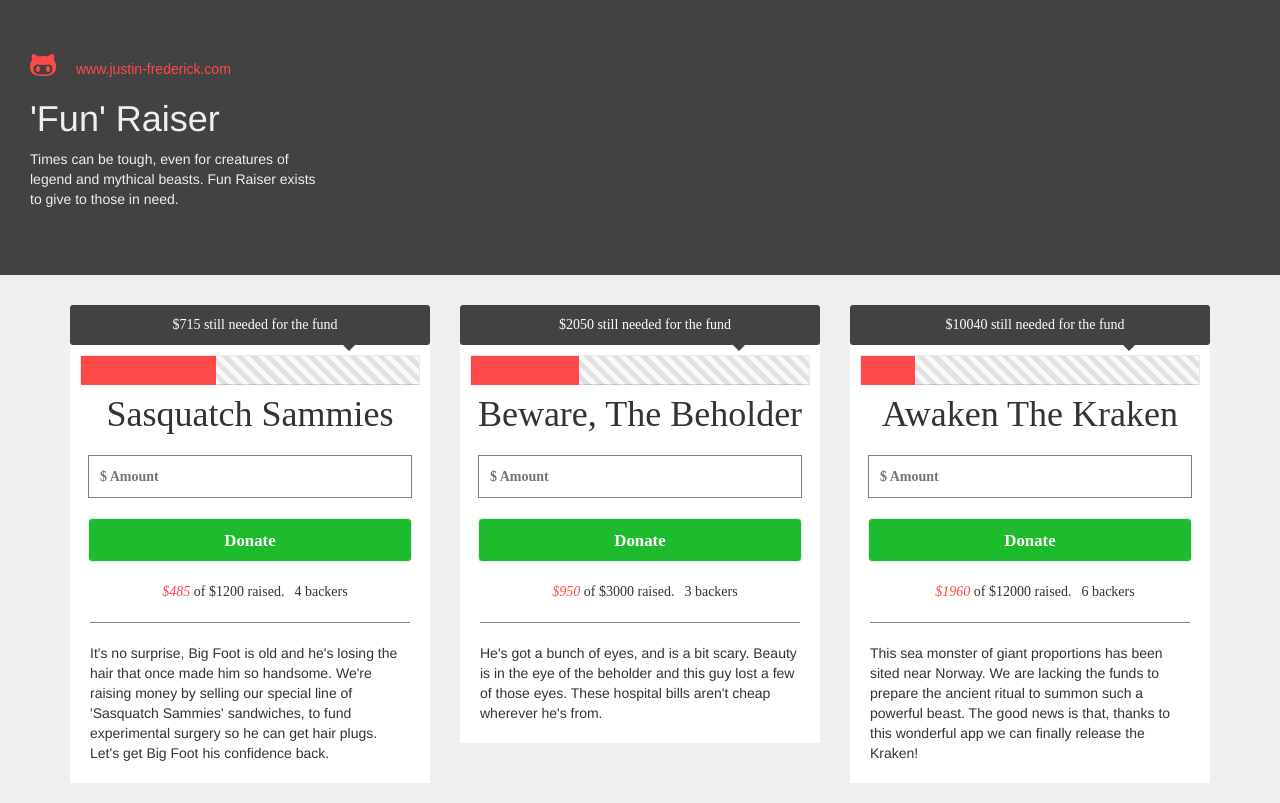
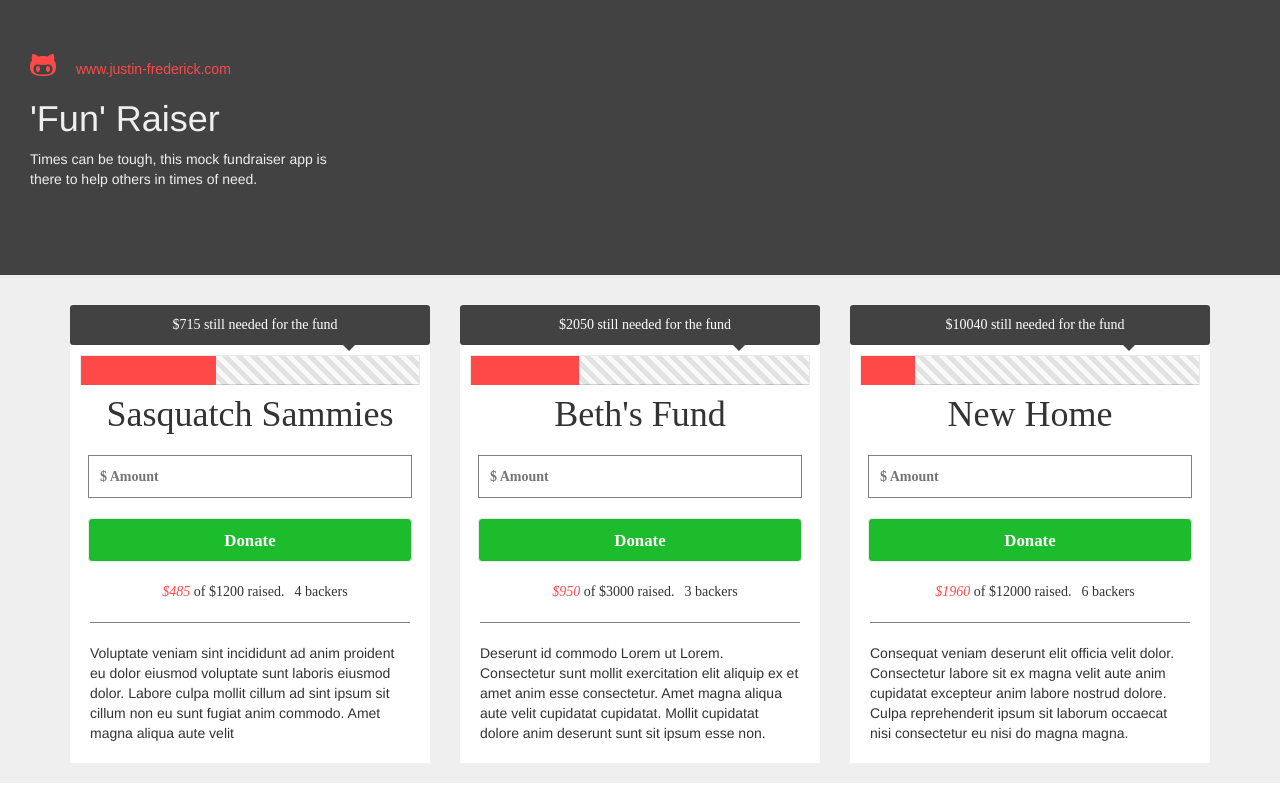
Before and after one commit to Jfrederick12/react-fundraiser, a React (Create React App) app: page / in a window 1280 px wide. Built offline with nearby package versions, Linux system fonts and the light colour scheme.

Commit message:
update json data

```diff
--- a/src/components/header.js
+++ b/src/components/header.js
@@ -12,7 +12,7 @@ class Header extends Component {
 					</nav>
 				</div>
     		<h1>'Fun' Raiser</h1>
-    		<p>Times can be tough, even for creatures of legend and mythical beasts. Fun Raiser exists to give to those in need.</p>
+    		<p>Times can be tough, this mock fundraiser app is there to help others in times of need.</p>
     	</div>
 		)
 	}
--- a/src/data/fundraisers.json
+++ b/src/data/fundraisers.json
@@ -5,7 +5,7 @@
 		"goal": 1200,
 		"amountRaised": 485,
 		"daysLeft": 7,
-		"description": "It's no surprise, Big Foot is old and he's losing the hair that once made him so handsome. We're raising money by selling our special line of 'Sasquatch Sammies' sandwiches, to fund experimental surgery so he can get hair plugs. Let's get Big Foot his confidence back.",
+		"description": "Voluptate veniam sint incididunt ad anim proident eu dolor eiusmod voluptate sunt laboris eiusmod dolor. Labore culpa mollit cillum ad sint ipsum sit cillum non eu sunt fugiat anim commodo. Amet magna aliqua aute velit",
 		"ended": false,
 		"pledgeMet": false,
 		"doners": [
@@ -33,11 +33,11 @@
 	},
 	{
 		"id": 1,
-		"name": "Beware, The Beholder",
+		"name": "Beth's Fund",
 		"goal": 3000,
 		"amountRaised": 950,
 		"daysLeft": 7,
-		"description": "He's got a bunch of eyes, and is a bit scary. Beauty is in the eye of the beholder and this guy lost a few of those eyes. These hospital bills aren't cheap wherever he's from. ",
+		"description": "Deserunt id commodo Lorem ut Lorem. Consectetur sunt mollit exercitation elit aliquip ex et amet anim esse consectetur. Amet magna aliqua aute velit cupidatat cupidatat. Mollit cupidatat dolore anim deserunt sunt sit ipsum esse non.",
 		"ended": false,
 		"pledgeMet": false,
 		"doners": [
@@ -60,11 +60,11 @@
 	},
 	{
 		"id": 2,
-		"name": "Awaken The Kraken",
+		"name": "New Home",
 		"goal": 12000,
 		"amountRaised": 1960,
 		"daysLeft": 7,
-		"description": "This sea monster of giant proportions has been sited near Norway. We are lacking the funds to prepare the ancient ritual to summon such a powerful beast. The good news is that, thanks to this wonderful app we can finally release the Kraken!",
+		"description": "Consequat veniam deserunt elit officia velit dolor. Consectetur labore sit ex magna velit aute anim cupidatat excepteur anim labore nostrud dolore. Culpa reprehenderit ipsum sit laborum occaecat nisi consectetur eu nisi do magna magna.",
 		"ended": false,
 		"pledgeMet": false,
 		"doners": [
```
